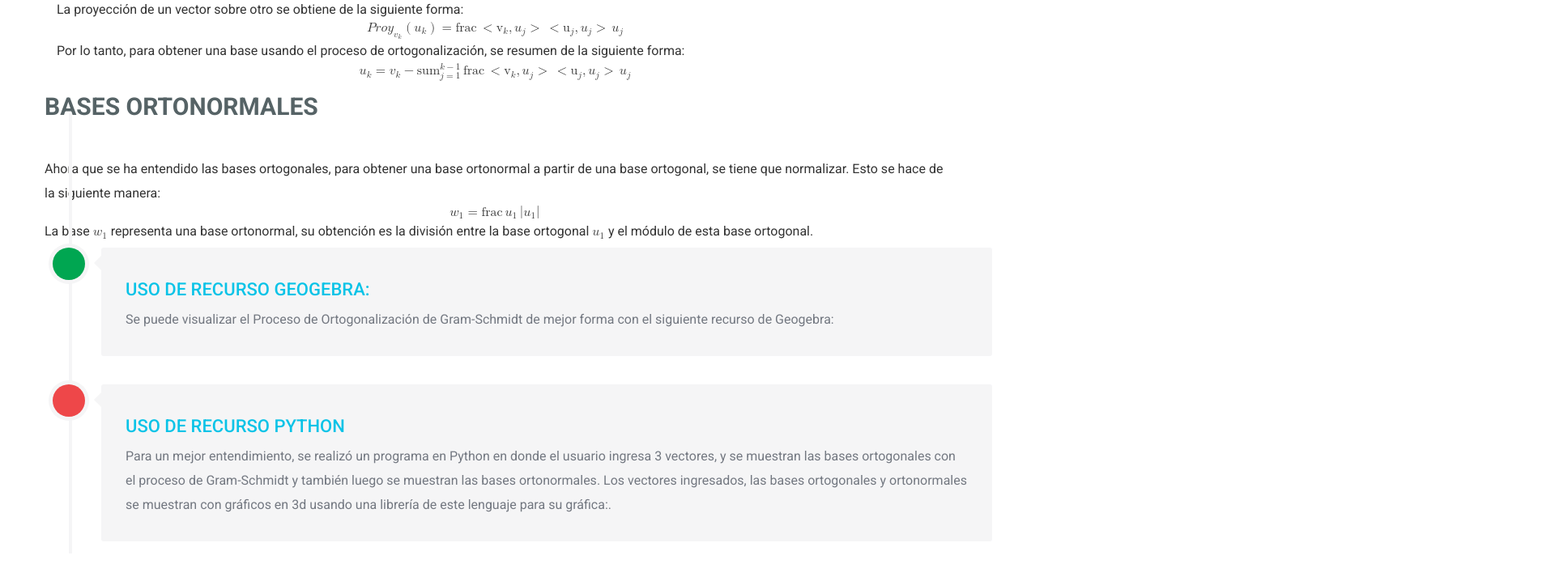
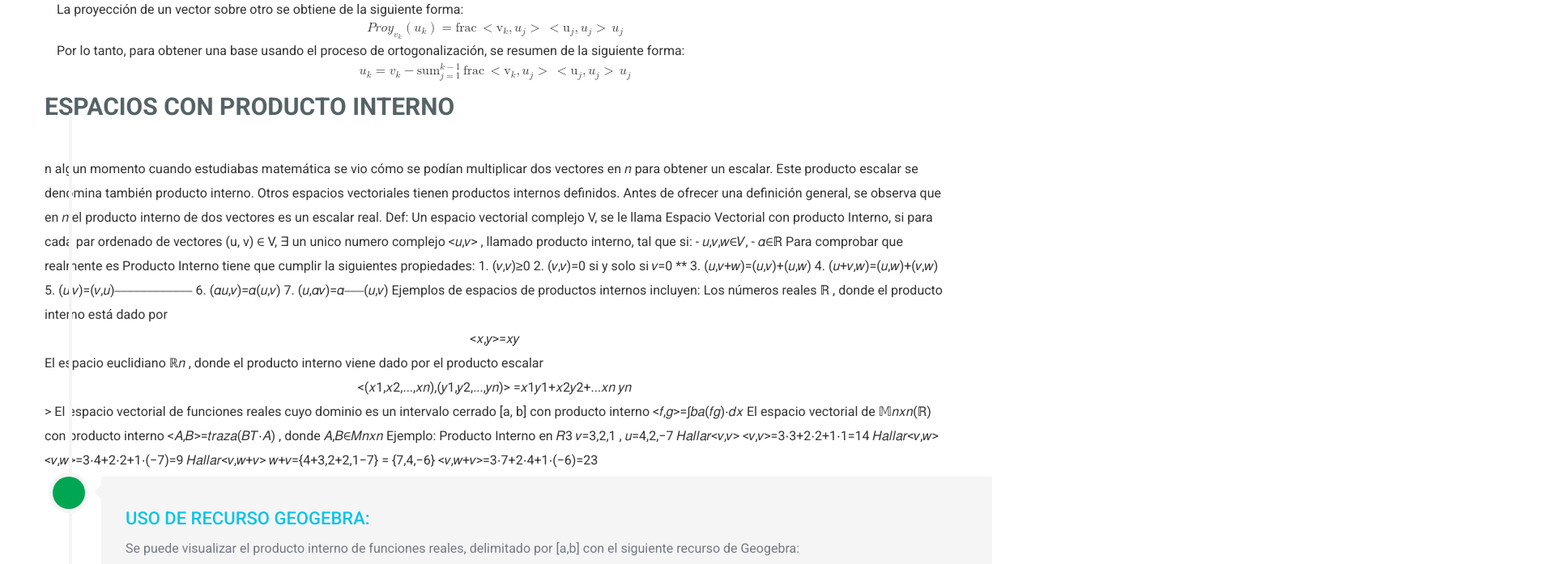
Before and after one commit to RodrigoJesusSantistebanPachari/MAT-APLICADA-COMP, a plain HTML site: page index.html in a window 1280 px wide. Shown: the part 5811-6508 px from the top of the page at 81% size, 1920 px wide, since content can reach past the window. Drawn offline with nearby package versions, Linux system fonts and the light colour scheme; grey boxes are pictures that could not be loaded.

Commit message:
producto interno

```diff
--- a/index.html
+++ b/index.html
@@ -423,14 +423,56 @@
 
 
         <div class="resume-inner">
-                    <h2 class="heading-title">Bases ortonormales</h2>
+                    <h2 class="heading-title">Espacios con Producto Interno</h2>
+					n algun momento cuando estudiabas matemática se vio cómo se podían multiplicar dos vectores en  𝑛  para obtener un escalar. Este producto escalar se denomina también producto interno. Otros espacios vectoriales tienen productos internos definidos. Antes de ofrecer una definición general, se observa que en  𝑛  el producto interno de dos vectores es un escalar real.
 
-                    Ahora que se ha entendido las bases ortogonales, para obtener una base ortonormal a partir de una base ortogonal, se tiene que normalizar. Esto se hace de la siguiente manera:
+					Def: Un espacio vectorial complejo V, se le llama Espacio Vectorial con producto Interno, si para cada par ordenado de vectores (u, v)  ∈  V,  ∃  un unico numero complejo  <𝑢,𝑣> , llamado producto interno, tal que si:
 
-                    <center>$$w_1 = \frac{u_1}{|u_1|}$$</center>
+					- 𝑢,𝑣,𝑤∈𝑉,
+					- 𝛼∈ℝ
+					Para comprobar que realmente es Producto Interno tiene que cumplir la siguientes propiedades:
 
-                    La base $w_1$ representa una base ortonormal, su obtención es la división entre la base ortogonal $u_1$ y el módulo de esta base ortogonal.
+					1. (𝑣,𝑣)≥0
+					2. (𝑣,𝑣)=0  si y solo si  𝑣=0  **
+					3. (𝑢,𝑣+𝑤)=(𝑢,𝑣)+(𝑢,𝑤)
+					4. (𝑢+𝑣,𝑤)=(𝑢,𝑤)+(𝑣,𝑤)
+					5. (𝑢,𝑣)=(𝑣,𝑢)⎯⎯⎯⎯⎯⎯⎯⎯⎯⎯⎯⎯
+					6. (𝛼𝑢,𝑣)=𝛼(𝑢,𝑣)
+					7. (𝑢,𝛼𝑣)=𝛼⎯⎯⎯(𝑢,𝑣)
 
+					Ejemplos de espacios de productos internos incluyen:
+
+					Los números reales  ℝ , donde el producto interno está dado por
+
+						<center><𝑥,𝑦>=𝑥𝑦</center>
+
+					El espacio euclidiano  ℝ𝑛 , donde el producto interno viene dado por el producto escalar
+
+						<center><(𝑥1,𝑥2,...,𝑥𝑛),(𝑦1,𝑦2,...,𝑦𝑛)>   =𝑥1𝑦1+𝑥2𝑦2+...𝑥𝑛 𝑦𝑛</center>>
+
+					El espacio vectorial de funciones reales cuyo dominio es un intervalo cerrado [a, b] con producto interno
+
+						<𝑓,𝑔>=∫𝑏𝑎(𝑓𝑔)⋅𝑑𝑥
+
+					El espacio vectorial de  𝕄𝑛𝑥𝑛(ℝ)  con producto interno
+
+						<𝐴,𝐵>=𝑡𝑟𝑎𝑧𝑎(𝐵𝑇⋅𝐴) ,    donde  𝐴,𝐵∈𝑀𝑛𝑥𝑛
+						Ejemplo: Producto Interno en 𝑅3
+						𝑣=3,2,1 , 𝑢=4,2,−7
+
+						𝐻𝑎𝑙𝑙𝑎𝑟<𝑣,𝑣>
+
+						<𝑣,𝑣>=3⋅3+2⋅2+1⋅1=14
+
+						𝐻𝑎𝑙𝑙𝑎𝑟<𝑣,𝑤>
+
+						<𝑣,𝑤>=3⋅4+2⋅2+1⋅(−7)=9
+
+						𝐻𝑎𝑙𝑙𝑎𝑟<𝑣,𝑤+𝑣>
+
+						𝑤+𝑣={4+3,2+2,1−7} = {7,4,−6}
+
+						<𝑣,𝑤+𝑣>=3⋅7+2⋅4+1⋅(−6)=23
                     </div>
 
         <article class="timeline-entry">
@@ -443,8 +485,11 @@
 
                 <div class="timeline-label">
                     <h3 class="resume-title">USO DE RECURSO GEOGEBRA:</h3>
-                    <p>Se puede visualizar el Proceso de Ortogonalización de Gram-Schmidt de mejor forma con el siguiente recurso de Geogebra:</p>
-                </div>
+                    <p>Se puede visualizar el producto interno de funciones reales, delimitado por [a,b] con el siguiente recurso de Geogebra:</p>
+
+					<iframe scrolling="no" title="Ejemplos en C[a,b] Producto Interno" src="https://www.geogebra.org/material/iframe/id/b3mfwsak/width/1906/height/871/border/888888/sfsb/true/smb/false/stb/false/stbh/false/ai/false/asb/false/sri/true/rc/false/ld/false/sdz/true/ctl/false" width="1906px" height="871px" style="border:0px;"> </iframe>
+				</div>
+
             </div>
 
         </article>
@@ -459,7 +504,7 @@
 
                 <div class="timeline-label">
                    <h3 class="resume-title">USO DE RECURSO PYTHON</h3>
-                     <p>Para un mejor entendimiento, se realizó un programa en Python en donde el usuario ingresa 3 vectores, y se muestran las bases ortogonales con el proceso de Gram-Schmidt y también luego se muestran las bases ortonormales. Los vectores ingresados, las bases ortogonales y ortonormales se muestran con gráficos en 3d usando una librería de este lenguaje para su gráfica:.</p>
+                     <p>Para un mejor entendimiento, se realizó un programa en Python en donde el usuario ingresa 2 vectores en $$\mathbb{R}^3$$, y se muestra su producto interno:</p>
                 </div>
             </div>
 
```
